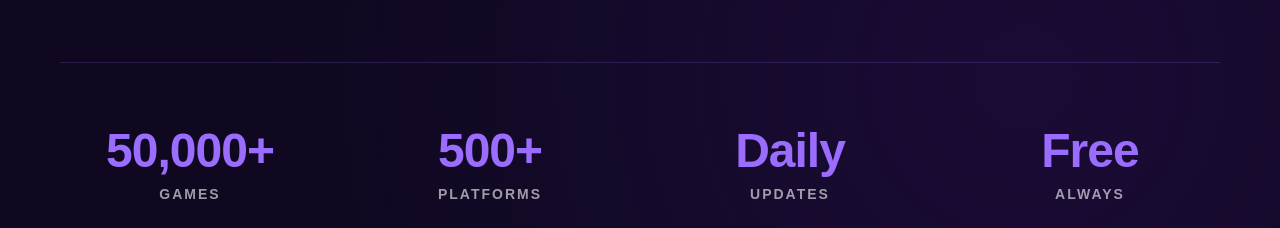
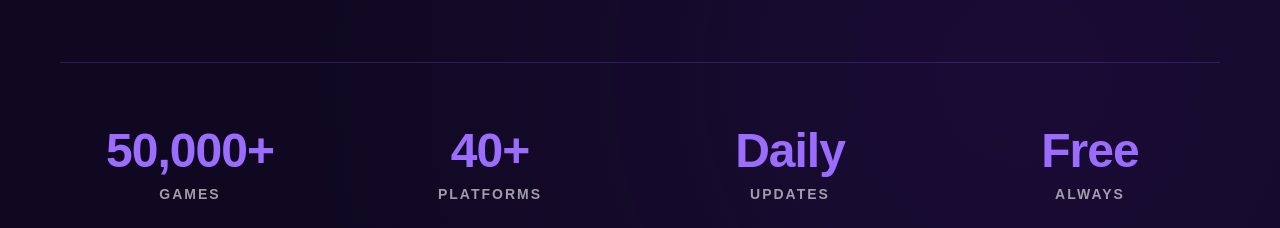
Before and after one commit to SahilRox2004/GYG---Get-Your-Game, a plain HTML site: page frontend/index.html in a window 1280 px wide. Shown: the part 3360-3588 px from the top of the page. Drawn offline with Linux system fonts and the light colour scheme; no server answers.

Commit message:
Update platforms count from 500+ to 40+

```diff
--- a/frontend/index.html
+++ b/frontend/index.html
@@ -659,7 +659,7 @@
                     <div class="whatIsGYGStatLabel">Games</div>
                 </div>
                 <div class="whatIsGYGStat">
-                    <div class="whatIsGYGStatNumber">500+</div>
+                    <div class="whatIsGYGStatNumber">40+</div>
                     <div class="whatIsGYGStatLabel">Platforms</div>
                 </div>
                 <div class="whatIsGYGStat">
```
